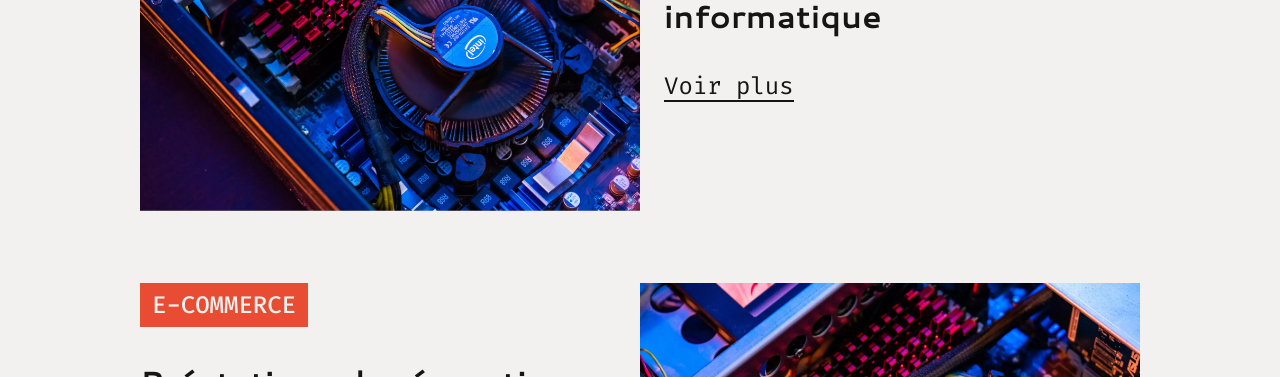
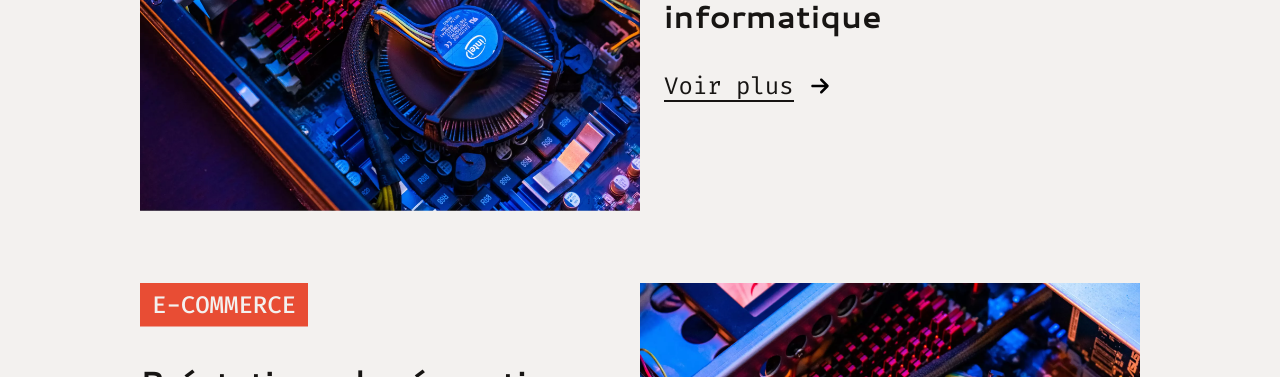
Before and after one commit to mscholz-dev/nextfolio, a Next.js app: page / in a window 1280 px wide. Shown: the part 549-926 px from the top of the page. Built offline with nearby package versions, Linux system fonts and the light colour scheme.

Commit message:
finish project

```diff
--- a/styles/components/project-item.scss
+++ b/styles/components/project-item.scss
@@ -23,12 +23,29 @@
       }
 
       &-category {
-        background-position: left;
+        &-light {
+          clip-path: polygon(
+            100% 0,
+            100% 0,
+            100% 100%,
+            100% 100%
+          );
+        }
       }
 
       &-cta {
+        &-text {
           &:after {
             width: 0;
+          }
+        }
+
+        &-arrow {
+          margin-left: 24px;
+
+          @include responsive(t-xs) {
+            margin-left: 32px;
+          }
         }
       }
     }
@@ -63,25 +80,36 @@
   }
 
   &-category {
+    font-size: 18px;
+    margin-bottom: 12px;
+    position: relative;
+    text-transform: uppercase;
+    width: fit-content;
+
+    &-light,
+    &-colored {
+      padding: 6px 12px;
+    }
+
+    &-light {
       background: $primary-color;
-    @include background200vw(
-      $transparent,
-      $primary-color
+      clip-path: polygon(
+        0 0,
+        100% 0,
+        100% 100%,
+        0% 100%
       );
       color: $white;
-    font-size: 18px;
-    margin-bottom: 12px;
-    padding: 6px 12px;
-    position: relative;
-    text-transform: uppercase;
-    transition: 0.25s background-position
-      ease-in-out;
-    width: fit-content;
-
-    &:after {
       left: 0;
+      overflow: hidden;
       position: absolute;
       top: 0;
+      transition: 0.25s clip-path ease-in-out;
+      z-index: 1;
+    }
+
+    &-colored {
+      color: $primary-color;
     }
 
     @include responsive(s-xl) {
@@ -108,10 +136,18 @@
   }
 
   &-cta {
+    align-items: center;
+    display: flex;
+    width: fit-content;
+
+    @include responsive(s-xl) {
+      margin-bottom: 24px;
+    }
+
+    &-text {
       font-family: $secondary-font-regular;
       font-size: 20px;
       position: relative;
-    width: fit-content;
 
       &:after {
         background: $black;
@@ -125,12 +161,22 @@
         width: 100%;
       }
 
-    @include responsive(s-xl) {
-      margin-bottom: 24px;
-    }
-
       @include responsive(t-xs) {
         font-size: 24px;
       }
     }
+
+    &-arrow {
+      height: 16px;
+      margin-left: 12px;
+      transition: 0.25s margin-left ease-in-out;
+      width: 16px;
+
+      @include responsive(t-xs) {
+        height: 20px;
+        margin-left: 16px;
+        width: 20px;
       }
+    }
+  }
+}
--- a/templates/components/ProjectItem.tsx
+++ b/templates/components/ProjectItem.tsx
@@ -1,4 +1,5 @@
 import React, { FC } from "react";
+import IconArrow from "@/public/icons/arrow.svg";
 
 // interfaces
 import { IProjectItem } from "@/utils/interfaces";
@@ -21,15 +22,25 @@ const ProjectItem: FC<IProjectItem> = ({
       </span>
 
       <div className="project-item-content">
-        <p className="project-item-category">
-          {category}
-        </p>
+        <div className="project-item-category">
+          <p className="project-item-category-light">
+            {category}
+          </p>
+
+          <p className="project-item-category-colored">
+            {category}
+          </p>
+        </div>
+
         <h3 className="project-item-title title-tertiary">
           {title}
         </h3>
 
         <p className="project-item-cta">
-          Voir plus
+          <span className="project-item-cta-text">
+            Voir plus
+          </span>
+          <IconArrow className="project-item-cta-arrow" />
         </p>
       </div>
     </div>
```
Also changed, not shown: public/icons/arrow.svg (added). Lines whose indentation alone changed are shown as unchanged.
